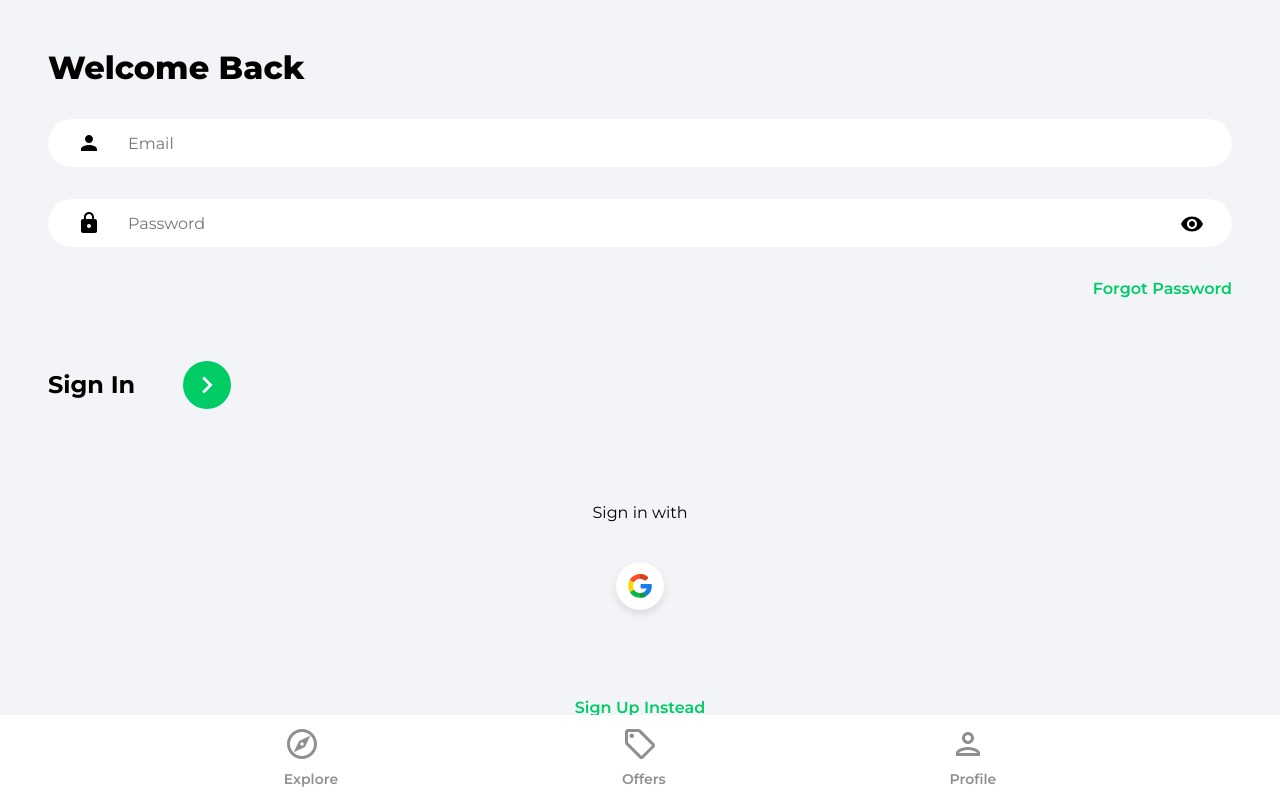
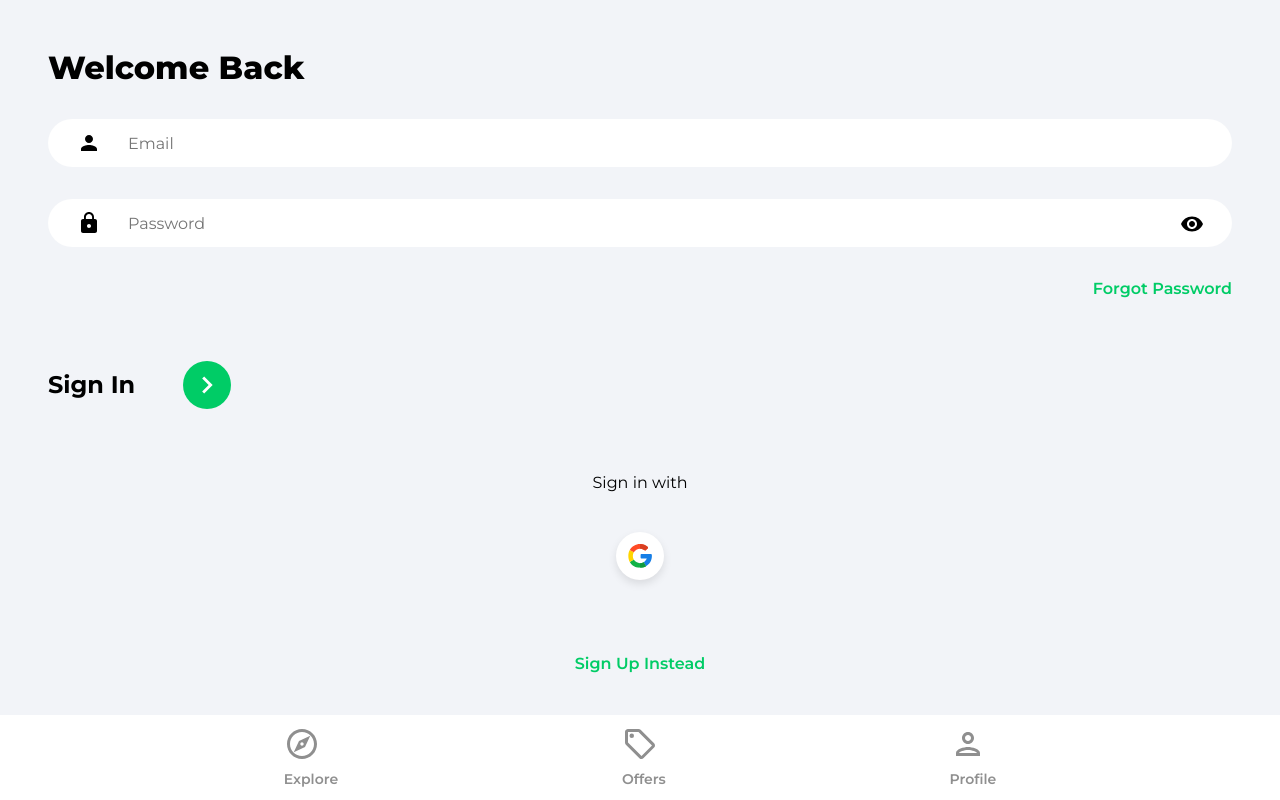
Before and after one commit to jankat11/House-Marketplace, a React (Create React App) app: page /sign-in in a window 1280 px wide. Built offline with nearby package versions, Linux system fonts and the light colour scheme.

Commit message:
fix signup bug

```diff
--- a/src/components/OAuth.jsx
+++ b/src/components/OAuth.jsx
@@ -35,7 +35,7 @@ function OAuth() {
   }
 
   return (
-    <div className='socialLogin'>
+    <div className='socialLogin' style={{position: "relative", bottom: "30px"}}>
       <p>Sign {location.pathname === '/sign-up' ? 'up' : 'in'} with </p>
       <button className='socialIconDiv' onClick={onGoogleClick}>
         <img className='socialIconImg' src={googleIcon} alt='google' />
--- a/src/index.css
+++ b/src/index.css
@@ -308,6 +308,8 @@ button {
   font-weight: 600;
   text-align: center;
   margin-bottom: 3rem;
+  position: relative;
+  bottom: 44px
 }
 
 @media (min-width: 1217px) {
--- a/src/pages/SignIn.jsx
+++ b/src/pages/SignIn.jsx
@@ -79,7 +79,7 @@ function SignIn() {
           </div>
         </form>
 
-        <OAuth />
+        <OAuth  />
 
         <Link to='/sign-up' className='registerLink'>
           Sign Up Instead
```
